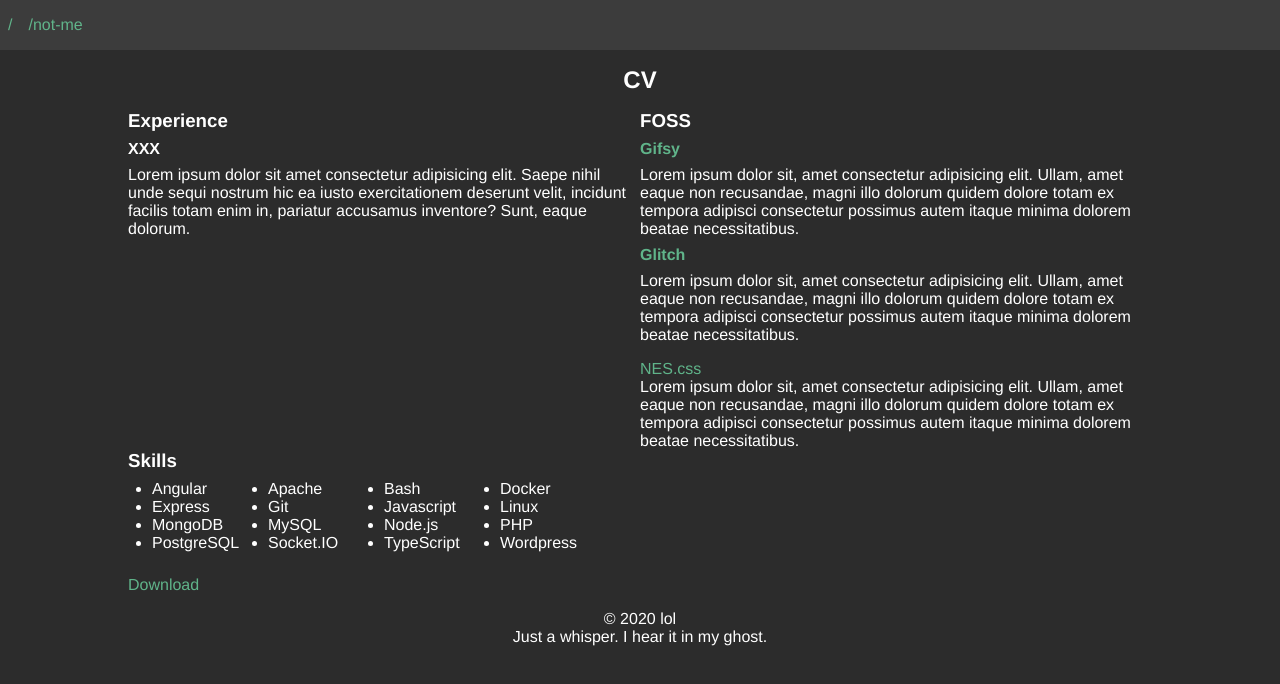
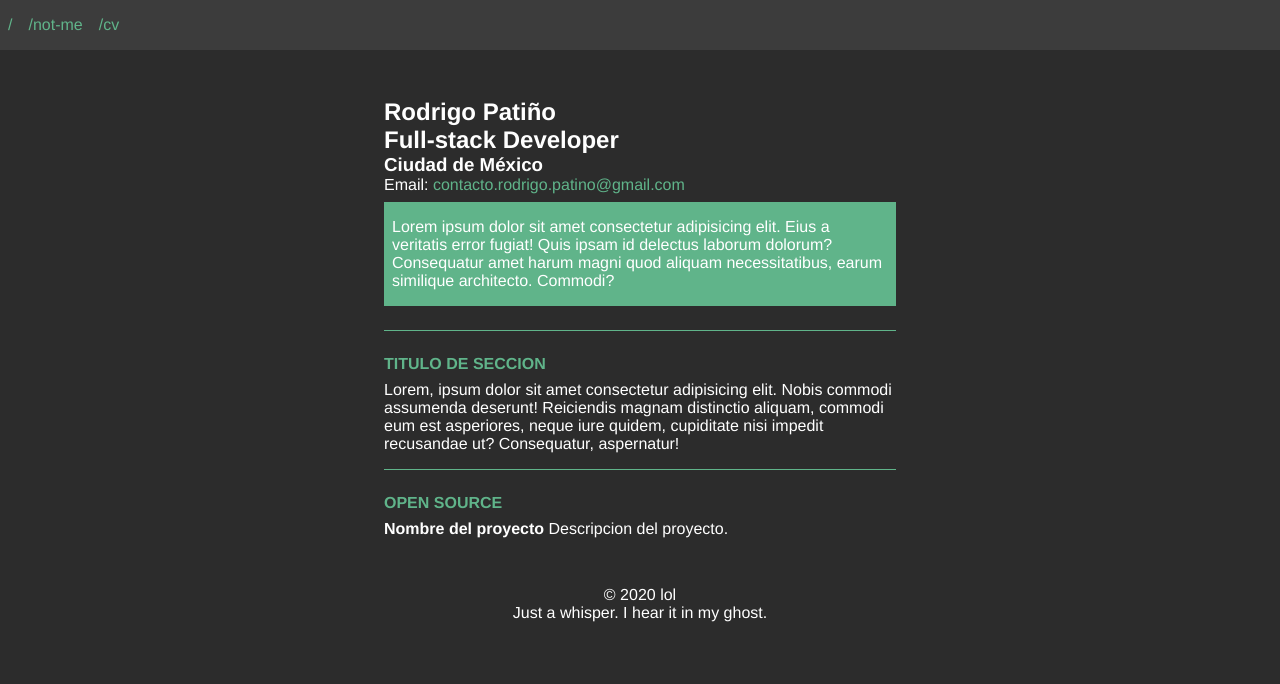
Before and after one commit to wakowarner/wakowarner.github.io, an Angular app: page /cv in a window 1280 px wide. Shown: the top 684 px of the page. Built offline with nearby package versions, Linux system fonts and the light colour scheme.

Commit message:
Arregla estructura de CV
Se arregla el grid del CV

```diff
--- a/src/app/paginas/cv/cv.component.html
+++ b/src/app/paginas/cv/cv.component.html
@@ -1,44 +1,43 @@
-<h2>CV</h2>
+<main>
 
-<main>
-  <section>
-    <h3>Experience</h3>
-    <h4>XXX</h4>
-    <p>Lorem ipsum dolor sit amet consectetur adipisicing elit. Saepe nihil unde sequi nostrum hic ea iusto exercitationem deserunt velit, incidunt facilis totam enim in, pariatur accusamus inventore? Sunt, eaque dolorum.</p>
+  <section id="about">
+    <h1>Rodrigo Patiño</h1>
+    <h2>Full-stack Developer</h2>
+    <h3>Ciudad de México</h3>
+
+    <p>Email: <a href="mailto:contacto.rodrigo.patino@gmail.com?subject=Hello There!&amp;body=Hi Rodrigo, so I was looking at your website and...">contacto.rodrigo.patino@gmail.com</a></p>
+
+    <article>
+      <p>Lorem ipsum dolor sit amet consectetur adipisicing elit. Eius a veritatis error fugiat! Quis ipsam id delectus laborum dolorum? Consequatur amet harum magni quod aliquam necessitatibus, earum similique architecto. Commodi?</p>
+    </article>
   </section>
 
   <section>
-    <h3>FOSS</h3>
-    <h4>
-      <a href="https://github.com/alexadam/glitch-studio" target="_blank" rel="noopener">Gifsy</a>
-    </h4>
-    <p>
-      Lorem ipsum dolor sit, amet consectetur adipisicing elit. Ullam, amet eaque non recusandae, magni illo dolorum quidem dolore totam ex tempora adipisci consectetur possimus autem itaque minima dolorem beatae necessitatibus.
-    </p>
-    <h4>
-      <a href="https://github.com/jpoz/glitch" target="_blank" rel="noopener">Glitch</a>
-    </h4>
-    <p>
-      Lorem ipsum dolor sit, amet consectetur adipisicing elit. Ullam, amet eaque non recusandae, magni illo dolorum quidem dolore totam ex tempora adipisci consectetur possimus autem itaque minima dolorem beatae necessitatibus.
-    </p>
-    <h4>
-    </h4>
-    <a href="https://nostalgic-css.github.io/NES.css/" target="_blank" rel="noopener">NES.css</a>
-    <p>
-      Lorem ipsum dolor sit, amet consectetur adipisicing elit. Ullam, amet eaque non recusandae, magni illo dolorum quidem dolore totam ex tempora adipisci consectetur possimus autem itaque minima dolorem beatae necessitatibus.
-    </p>
+
+    <header>
+      <h2>titulo de seccion</h2>
+    </header>
+
+    <article>
+      Lorem, ipsum dolor sit amet consectetur adipisicing elit. Nobis commodi assumenda deserunt! Reiciendis magnam distinctio aliquam, commodi eum est asperiores, neque iure quidem, cupiditate nisi impedit recusandae ut? Consequatur, aspernatur!
+    </article>
+
   </section>
 
   <section>
-    <h3>Skills</h3>
-    <ul>
-      <li *ngFor="let skill of skills">{{skill}}</li>
-    </ul>
+    <header>
+      <h2>Open Source</h2>
+    </header>
+
+    <article>
+      <ul>
+        <li>
+          <p><span>Nombre del proyecto</span> Descripcion del proyecto.</p>
+        </li>
+      </ul>
+    </article>
   </section>
 
 
+
 </main>
-
-<p>
-  <a href="" target="_blank" rel="noopener">Download</a>
-</p>
--- a/src/app/paginas/cv/cv.component.scss
+++ b/src/app/paginas/cv/cv.component.scss
@@ -1,24 +1,56 @@
+$verde: #60b48a;
+
 main {
-  display: grid;
-  grid-template-columns: 50% 50%;
+  display: flex;
+  justify-content: center;
+  flex-direction: column;
+  align-items: center;
   padding: 1rem 0;
   @media(max-width: 768px) {
     grid-template-columns: 100%;
   }
   section {
+    width: 50%;
+    border-bottom: 1px solid $verde;
+    padding: 1rem 0;
+    &:last-child {
+      border-bottom: none;
+    }
     @media(max-width: 768px) {
+      width: 100%;
       padding: 1rem 0;
     }
-    ul {
-      padding: 0.5rem 1.5rem;
-      display: grid;
-      grid-template-columns: 25% 25% 25% 25%;
-      @media(max-width: 768px) {
-        grid-template-columns: 50% 50%;
+    &#about {
+      h1, h2, h3 {
+        text-align: left;
+      }
+      article {
+        background: $verde;
+        padding: 1rem 0.5rem;
+        margin: 0.5rem 0;
       }
     }
-    h4 {
-      padding: 0.5rem 0;
+    header {
+      h2 {
+        text-align: left;
+        text-transform: uppercase;
+        font-weight: 600;
+        font-size: 1rem;
+        padding: 0.5rem 0;
+        color: $verde;
+      }
+    }
+    article {
+      ul {
+        li {
+          list-style: none;
+          p {
+            span {
+              font-weight: 600;
+            }
+          }
+        }
+      }
     }
   }
 }
--- a/src/app/shared/header/header.component.html
+++ b/src/app/shared/header/header.component.html
@@ -7,6 +7,9 @@
       <li>
         <a routerLink="/not-me">/not-me</a>
       </li>
+      <li>
+        <a routerLink="/cv">/cv</a>
+      </li>
     </ul>
   </nav>
 </header>
```
Also changed, not shown: src/app/app.component.scss (line endings or trailing spaces).
